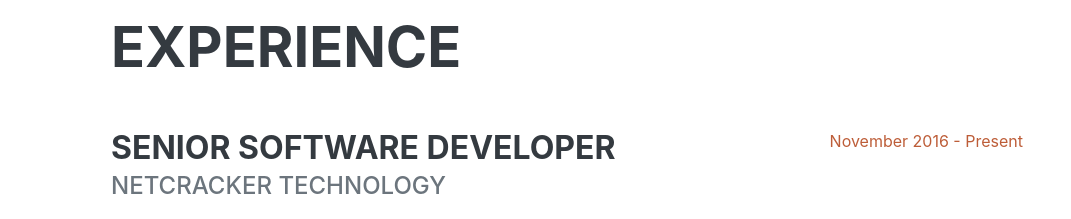
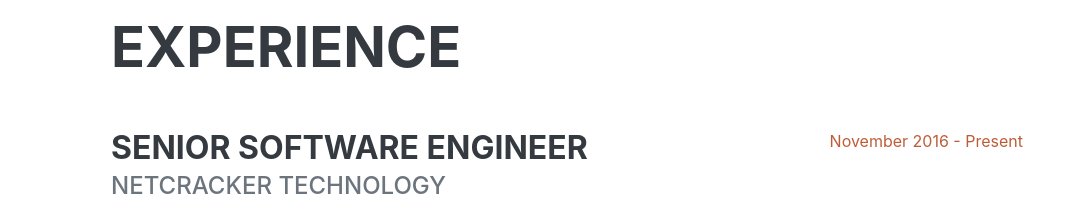
Before and after one commit to dzmitrybeinia/dzmitrybeinia.github.io, a plain HTML site: page index.html in a window 1280 px wide. Shown: the part 980-1199 px from the top of the page, without its empty margins (209-1280 px from the left). Drawn offline with nearby package versions, Linux system fonts and the light colour scheme; a web font is replaced by a local one.

Commit message:
Update index.html

```diff
--- a/index.html
+++ b/index.html
@@ -60,7 +60,7 @@
             <h2 class="mb-5">Experience</h2>
             <div class="d-flex flex-column flex-md-row justify-content-between mb-5">
                 <div class="flex-grow-1">
-                    <h3 class="mb-0">Senior Software Developer</h3>
+                    <h3 class="mb-0">Senior Software Engineer</h3>
                     <div class="subheading mb-3">Netcracker Technology</div>
                     <ul>
                         <li>Founded the best ways to solve vendor-specific issues</li>
```
